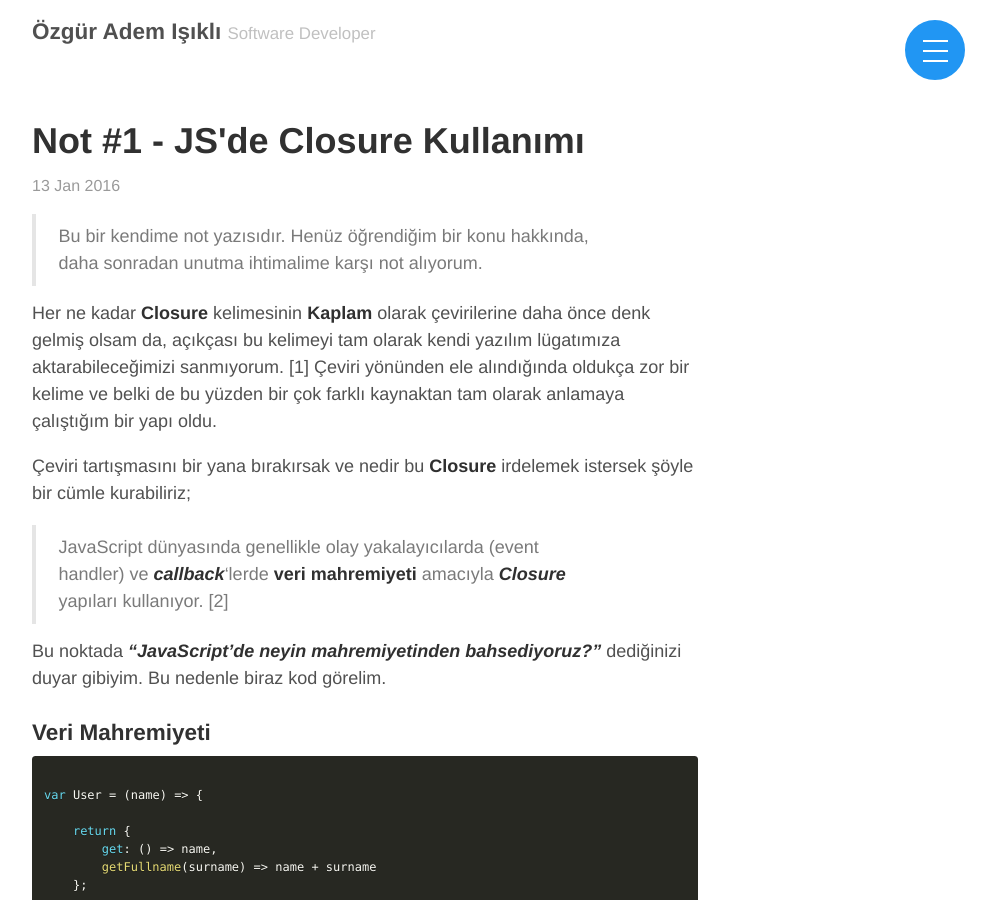
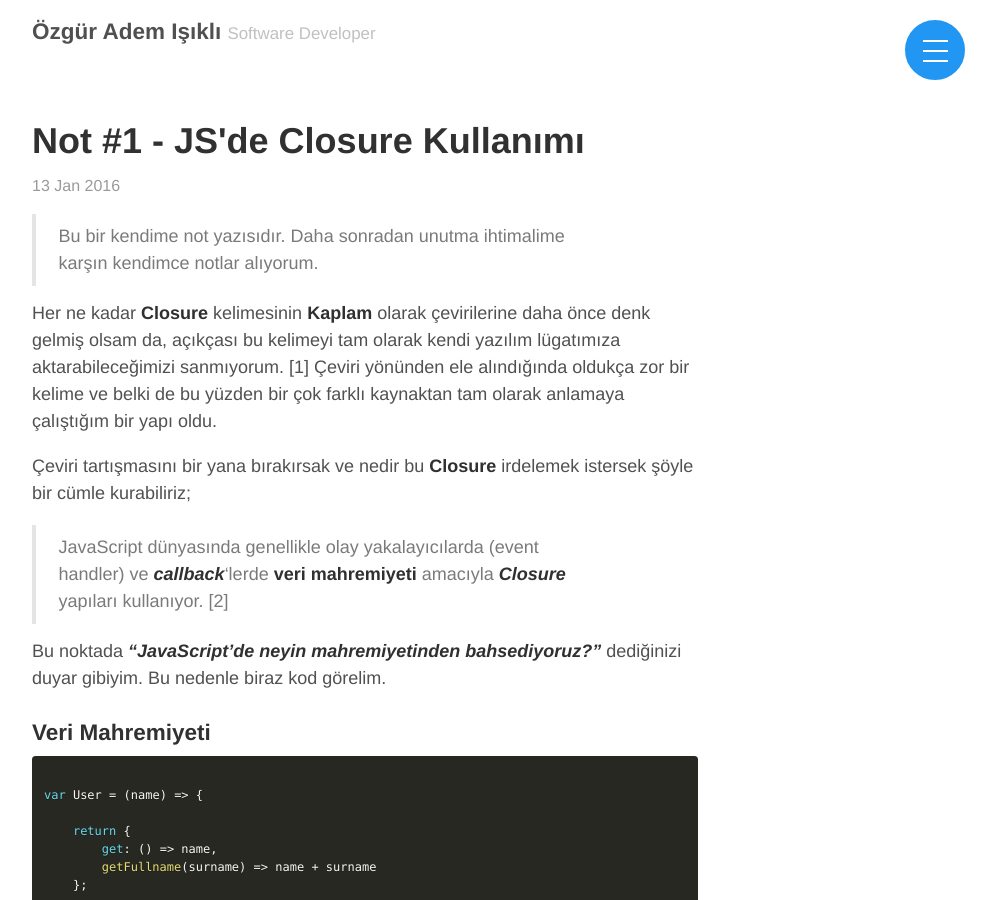
Before and after one commit to ozziest/ozziest.github.io, a Jekyll site: the page built from _posts/2016-01-13-kendime-notlar-1-js-de-closure-kullanimi.md, in a window 1280 px wide and 900 px high. Shown: the whole window, without its empty margins (275-1271 px from the left). Built offline with Jekyll 4.4.1, drawn with Linux system fonts in a browser that asks for light colours; comment, search, counter and statistics services are not loaded; some of the changed text lies outside the part shown.

Commit message:
New note was created.

```diff
--- a/_posts/2016-01-13-kendime-notlar-1-js-de-closure-kullanimi.md
+++ b/_posts/2016-01-13-kendime-notlar-1-js-de-closure-kullanimi.md
@@ -8,7 +8,7 @@ meta: js, closure, private data object, closure nedir
 author: ozziest
 ---
 
-> Bu bir kendime not yazısıdır. Henüz öğrendiğim bir konu hakkında, daha sonradan unutma ihtimalime karşı not alıyorum.
+> Bu bir kendime not yazısıdır. Daha sonradan unutma ihtimalime karşın kendimce notlar alıyorum.
 
 Her ne kadar **Closure** kelimesinin **Kaplam** olarak çevirilerine daha önce denk gelmiş olsam da, açıkçası bu kelimeyi tam olarak kendi yazılım lügatımıza aktarabileceğimizi sanmıyorum. [1] Çeviri yönünden ele alındığında oldukça zor bir kelime ve belki de bu yüzden bir çok farklı kaynaktan tam olarak anlamaya çalıştığım bir yapı oldu.
 
```
Also changed, not shown: _posts/2016-01-25-kendime-notlar-csharp-string-icerigi-dosya-olarak-indirme.md (added, +27 -0 lines).
